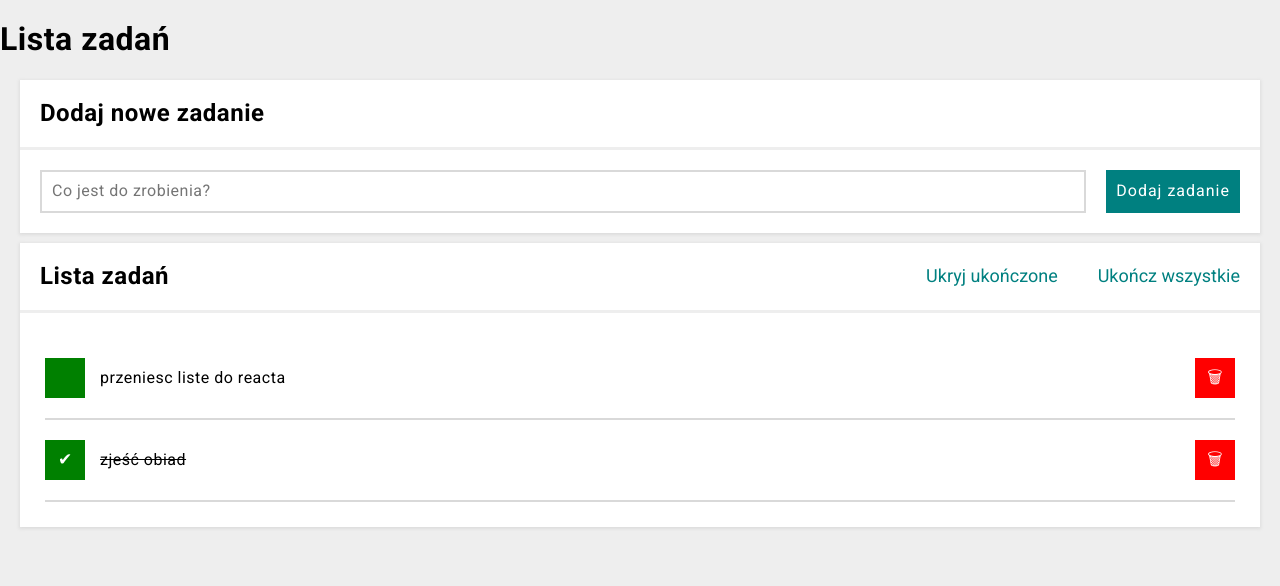
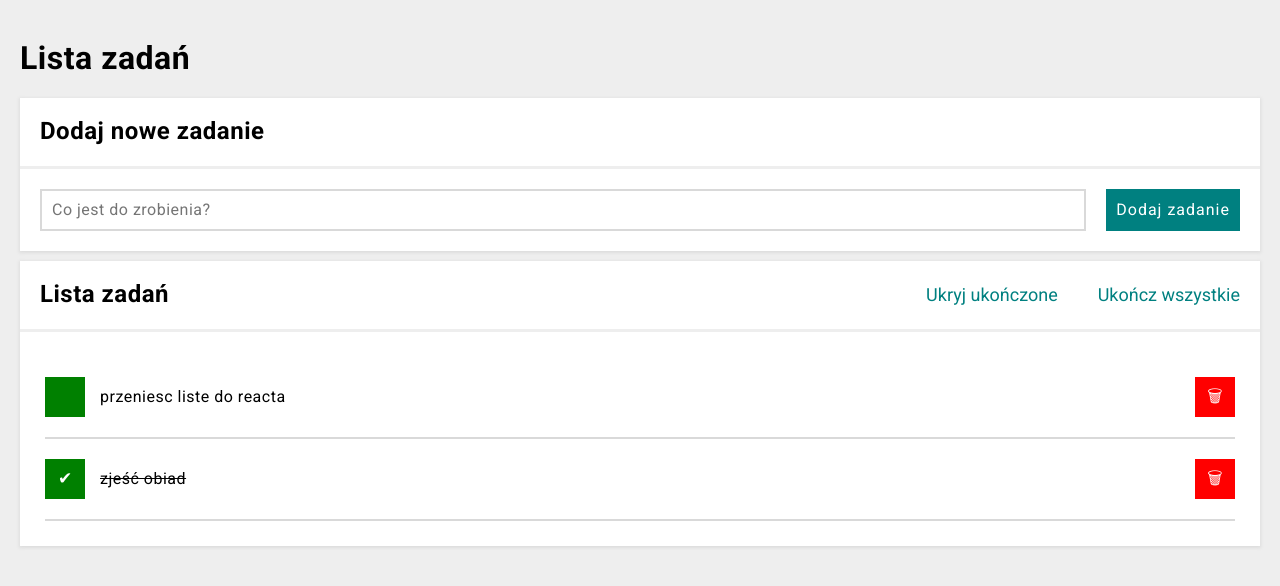
Before and after one commit to HiTymek/todo-list-react, a React (Create React App) app: page / in a window 1280 px wide. Shown: the top 586 px of the page. Built offline with nearby package versions, Linux system fonts and the light colour scheme.

Commit message:
add Header element to react app

```diff
--- a/src/App.js
+++ b/src/App.js
@@ -2,6 +2,7 @@
 import Tasks from "./Tasks";
 import Buttons from "./Buttons";
 import Section from "./Section";
+import Header from "./Header";
 
 
 const tasks = [
@@ -22,9 +23,7 @@
 function App() {
   return (
     <main className="container">
-      <header className="header">
-        <h1 className="header__title">Lista zadań</h1>
-      </header>
+      <Header title="Lista zadań" />
       <Section
         title="Dodaj nowe zadanie"
         body={<Form />}
--- /dev/null
+++ b/src/Header/index.js
@@ -0,0 +1,9 @@
+import "./style.css";
+
+const Header = ({ title }) => (
+    <header className="header">
+        <h1 className="header__title">{title}</h1>
+    </header>
+);
+
+export default Header;
--- /dev/null
+++ b/src/Header/style.css
@@ -0,0 +1,7 @@
+.header {
+    margin: 40px auto 20px auto;
+}
+
+.header__title {
+    margin-left: 20px;
+}
```
